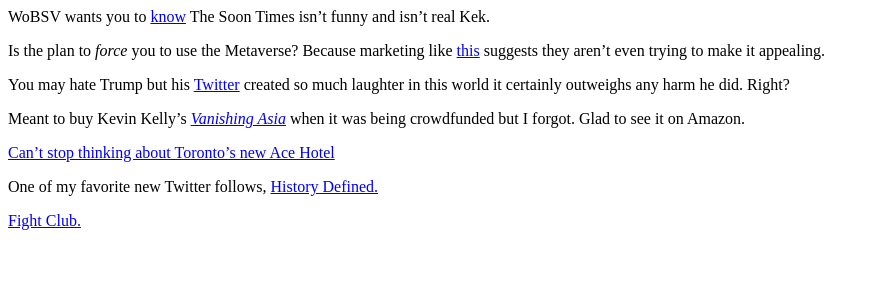
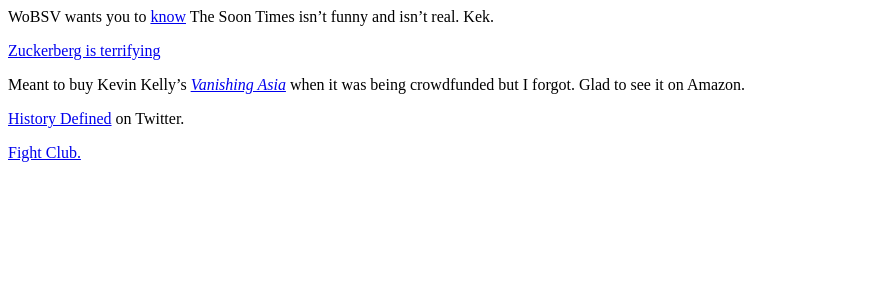
Before and after one commit to dmkgll/dmkgll, a Jekyll site: the page built from _posts/2022-08-18-links-1.md, in a window 1280 px wide. Shown: the top 300 px of the page, without its empty margins (0-879 px from the left). Built offline with Jekyll 4.4.1, drawn with Linux system fonts in a browser that asks for light colours.

Commit message:
Update 2022-08-18-links-1.md

```diff
--- a/_posts/2022-08-18-links-1.md
+++ b/_posts/2022-08-18-links-1.md
@@ -3,17 +3,12 @@
 title: Links (1)
 ---
 
-WoBSV wants you to [know](https://www.youtube.com/watch?t=281&v=BBpOk_XHPHE&feature=youtu.be) The Soon Times isn't funny and isn't real Kek.
+WoBSV wants you to [know](https://www.youtube.com/watch?t=281&v=BBpOk_XHPHE&feature=youtu.be) The Soon Times isn't funny and isn't real. Kek.
 
-Is the plan to *force* you to use the Metaverse? Because marketing like [this](https://twitter.com/dmkgll/status/1560274565515063300) suggests
-they aren't even trying to make it appealing.
-
-You may hate Trump but his [Twitter](https://twitter.com/oldTrumpTweetz/status/1560378391630577664?s=20&t=AU75zeP8szCycODzCyDuRA) created so much laughter in this world it certainly outweighs any harm he did. Right?
+[Zuckerberg is terrifying](https://twitter.com/dmkgll/status/1560274565515063300)
 
 Meant to buy Kevin Kelly's [*Vanishing Asia*](https://twitter.com/kevin2kelly/status/1559225299123851264?s=20&t=AU75zeP8szCycODzCyDuRA) when it was being crowdfunded but I forgot. Glad to see it on Amazon.
 
-[Can’t stop thinking about Toronto’s new Ace Hotel](https://twitter.com/PottsJustin/status/1554230283586748416?s=20&t=AU75zeP8szCycODzCyDuRA)
-
-One of my favorite new Twitter follows, [History Defined.](https://twitter.com/historydefined/status/1553515783904452616?s=20&t=AU75zeP8szCycODzCyDuRA)
+[History Defined](https://twitter.com/historydefined/status/1553515783904452616?s=20&t=AU75zeP8szCycODzCyDuRA) on Twitter.
 
 [Fight Club.](https://www.amazon.com/Fight-Club-Novel-Chuck-Palahniuk/dp/0393355942/ref=sr_1_2?keywords=fight+club&qid=1660859205&sr=8-2)
```
